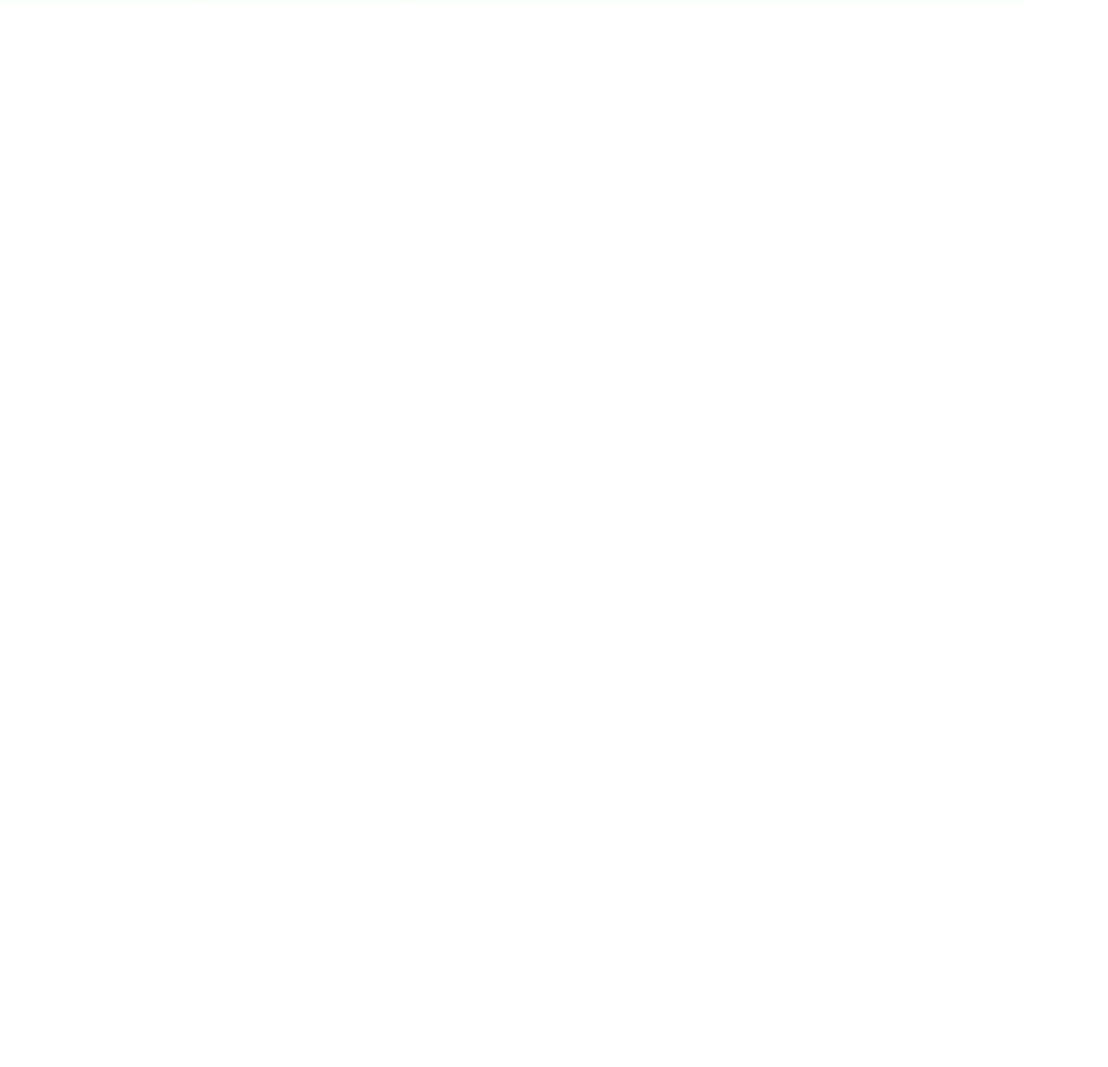
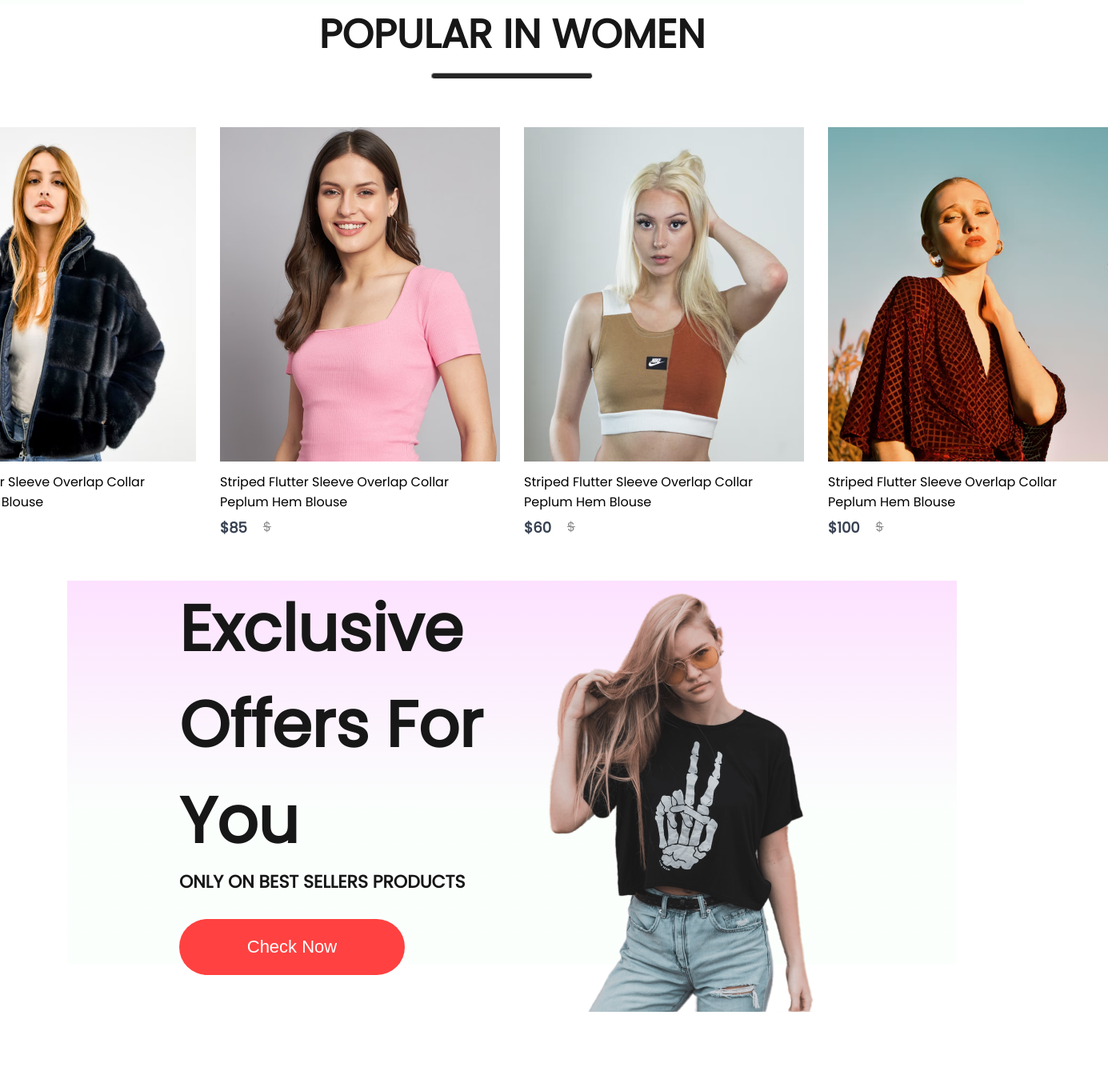
Before and after one commit to MHS676/Ecommerce-React-App, a React (Create React App) app: page / in a window 1280 px wide. Shown: the part 891-2225 px from the top of the page at 80% size, 1385 px wide, since content can reach past the window. Before the commit the page ends 918 px from the top, so only its background shows below. Built offline with nearby package versions, Linux system fonts and the light colour scheme; a web font is replaced by a local one.

Commit message:
Banner done

```diff
--- /dev/null
+++ b/src/Components/Item/Item.css
@@ -0,0 +1,29 @@
+.item {
+    width: 350px;
+}
+
+.item p {
+    margin: 6px 0px;
+}
+
+.item-prices {
+    display: flex;
+    gap: 20px;
+}
+
+.item-price-new {
+    color: #374151;
+    font-size: 18px;
+    font-weight: 600;
+}
+
+.item-price-old {
+    color: #8c8c8c;
+    font-weight: 500;
+    text-decoration: line-through;
+}
+
+.item:hover {
+    transform: scale(1.05);
+    transition: 0.6s;
+}
--- /dev/null
+++ b/src/Components/Item/Item.jsx
@@ -0,0 +1,21 @@
+import React from 'react'
+import './Item.css';
+
+const Item = (props) => {
+  return (
+    <div className='item'>
+      <img src={props.image} alt="" />
+      <p>{props.name}</p>
+      <div className="item-prices">
+        <div className="item-price-new">
+            ${props.new_price}
+        </div>
+        <div className="item-price-old">
+            ${props.old_price}
+        </div>
+      </div>
+    </div>
+  )
+}
+
+export default Item
--- /dev/null
+++ b/src/Components/NewCollections/NewCollections.jsx
@@ -0,0 +1,21 @@
+import React from 'react'
+import './NewCollections.css'
+import new_collections from '../Assets/new_collections'
+import Item from '../Item/Item'
+
+
+const NewCollections = () => {
+  return (
+    <div className='newcollections'>
+      <h1>NEW COLLECTIONS</h1>
+      <hr />
+      <div className="collections">
+        {new_collections.map ((item,i)=>{
+            return <Item key={i} id={item.id} name={item.name} image={item.image} new_price={item.new_price} new_old={item.old_price}/>
+        })}
+      </div>
+    </div>
+  )
+}
+
+export default NewCollections
--- /dev/null
+++ b/src/Components/Offers/Offers.css
@@ -0,0 +1,49 @@
+.offers {
+    width: 65%;
+    height: 60vh;
+    display: flex;
+    margin: auto;
+    padding: 0px 140px;
+    margin-bottom: 150px;
+    background: linear-gradient(180deg, #fde1ff 0%, #e1ffea22 60%);
+}
+
+.offers left {
+    flex: 1;
+    display: flex;
+    flex-direction: column;
+    justify-content: center;
+}
+
+.offers-left h1 {
+    color: #171717;
+    font-size: 80px;
+    font-weight: 600;
+}
+
+.offers-left p {
+    color: #171717;
+    font-size: 22px;
+    font-weight: 600;
+}
+
+.offers-left button {
+    width: 282px;
+    height: 70px;
+    border-radius: 35px;
+    background: #ff4141;
+    border: none;
+    color: white;
+    font-size: 22px;
+    font-weight: 500;
+    margin-top: 30px;
+    cursor: pointer;
+}
+
+.offers-right {
+    flex: 1;
+    display: flex;
+    align-items: center;
+    justify-content: flex-end;
+    padding-top: 50px;
+}
--- /dev/null
+++ b/src/Components/Offers/Offers.jsx
@@ -0,0 +1,21 @@
+import React from 'react'
+import './Offers.css'
+import exclusive_image from '../Assets/exclusive_image.png';
+
+const Offers = () => {
+  return (
+    <div className='offers'>
+      <div className="offers-left">
+        <h1>Exclusive</h1>
+        <h1>Offers For You</h1>
+        <p>ONLY ON BEST SELLERS PRODUCTS</p>
+        <button>Check Now</button>
+      </div>
+      <div className="offers-right">
+        <img src={exclusive_image} alt="" />
+      </div>
+    </div>
+  )
+}
+
+export default Offers
--- /dev/null
+++ b/src/Components/Popular/Popular.css
@@ -0,0 +1,26 @@
+.popular {
+    display: flex;
+    flex-direction: column;
+    align-items: center;
+    gap: 10px;
+    height: 90vh;
+}
+
+.popular h1 {
+    color: #171717;
+    font-size: 50px;
+    font-weight: 600;
+}
+
+.popular hr {
+    width: 200px;
+    height: 6px;
+    border-radius: 10px;
+    background: #252525;
+}
+
+.popular-item {
+    margin-top: 50px;
+    display: flex;
+    gap: 30px;
+}
--- /dev/null
+++ b/src/Components/Popular/Popular.jsx
@@ -0,0 +1,20 @@
+import React from 'react'
+import './Popular.css'
+import data_product from '../Assets/data'
+import Item from '../Item/Item'
+
+const Popular = () => {
+  return (
+    <div className='popular'>
+      <h1>POPULAR IN WOMEN</h1>
+      <hr />
+      <div className="popular-item">
+        {data_product.map((item,i)=>{
+            return <Item key={i} id={item.id} name={item.name} image={item.image} new_price={item.new_price} new_old={item.old_price}/>
+        })}
+      </div>
+    </div>
+  )
+}
+
+export default Popular
--- a/src/Pages/Shop.jsx
+++ b/src/Pages/Shop.jsx
@@ -1,10 +1,16 @@
 import React from 'react'
 import Hero from '../Components/Hero/Hero'
+import Popular from '../Components/Popular/Popular'
+import Offers from '../Components/Offers/Offers'
+import NewCollections from '../Components/NewCollections/NewCollections'
 
 const Shop = () => {
   return (
     <div>
       <Hero/>
+      <Popular/>
+      <Offers/>
+      <NewCollections/>
     </div>
   )
 }
```
Also changed, not shown: src/Components/NewCollections/NewCollections.css (added).
